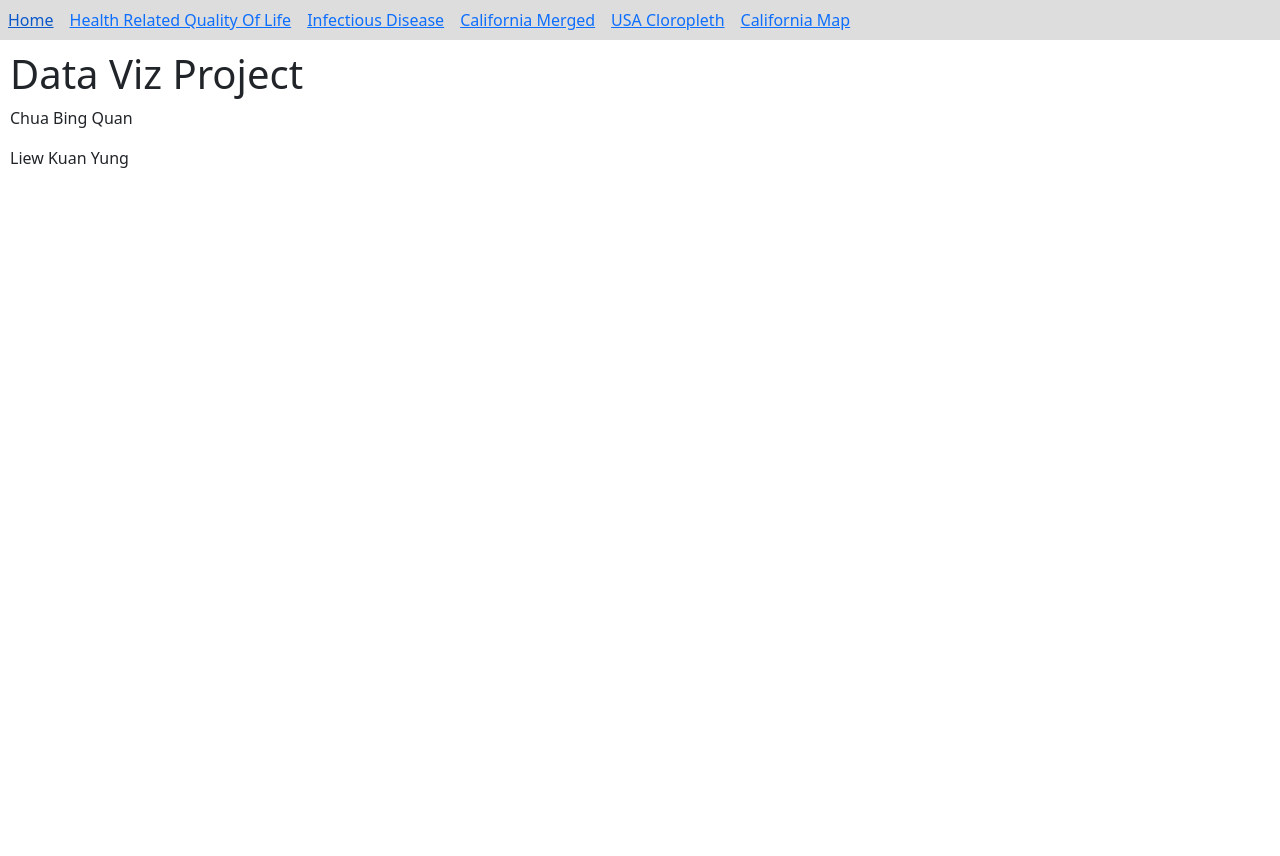
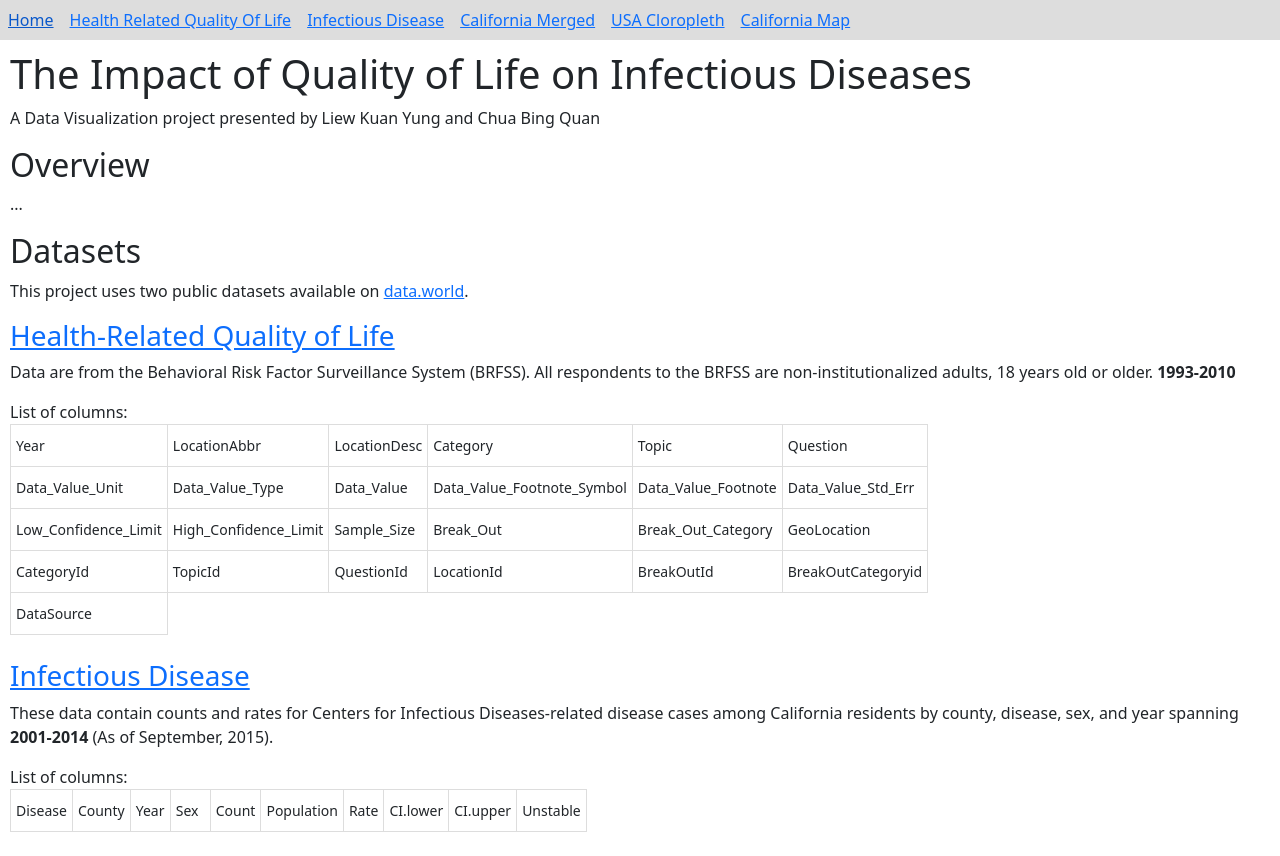
Before and after one commit to BingQuanChua/Quality-of-Life, a React (Create React App) app in the folder react-app/: page / in a window 1280 px wide. Before the commit the page ends 800 px from the top, so only its background shows below. Built offline with nearby package versions, Linux system fonts and the light colour scheme.

Commit message:
feat: Home page update

```diff
--- /dev/null
+++ b/react-app/src/components/Home.css
@@ -0,0 +1,37 @@
+/* Table in Dataset description */
+.tg {
+  border-collapse: collapse;
+  border-spacing: 0;
+}
+.tg td {
+  border-color: #dddddd;
+  border-style: solid;
+  border-width: 1px;
+  font-size: 14px;
+  overflow: hidden;
+  padding: 10px 5px;
+  width: 40px;
+  word-break: normal;
+}
+.tg th {
+  border-color: #dddddd;
+  border-style: solid;
+  border-width: 1px;
+  font-size: 14px;
+  font-weight: normal;
+  overflow: hidden;
+  padding: 10px 5px;
+  width: 40px;
+  word-break: normal;
+}
+.tg .tg-0pky {
+  border-color: inherit;
+  text-align: left;
+  vertical-align: top;
+  width: 5px;
+}
+.tg .tg-0lax {
+  text-align: left;
+  vertical-align: top;
+  width: 40px;
+}
--- a/react-app/src/components/Home.js
+++ b/react-app/src/components/Home.js
@@ -1,11 +1,119 @@
+import "./Home.css";
+
 export default function Home() {
   return (
-    <div style={{marginLeft: 10, marginTop: 10}}>
-      <h1>
-        Data Viz Project
-      </h1>
-      <p>Chua Bing Quan</p>
-      <p>Liew Kuan Yung</p>
+    <div style={{ marginLeft: 10, marginTop: 10 }}>
+      <h1>The Impact of Quality of Life on Infectious Diseases</h1>
+      <p>
+        A Data Visualization project presented by Liew Kuan Yung and Chua Bing
+        Quan
+      </p>
+
+      <h2>Overview</h2>
+      <p>...</p>
+
+      <h2>Datasets</h2>
+
+      <p>
+        This project uses two public datasets available on{" "}
+        <a href="https://data.world/" target="_blank" rel="noreferrer">
+          data.world
+        </a>
+        .
+      </p>
+
+      <h3>
+        <a
+          href="https://data.world/health/health-related-quality-of-life"
+          target="_blank"
+          rel="noreferrer"
+        >
+          Health-Related Quality of Life
+        </a>
+      </h3>
+      <p>
+        Data are from the Behavioral Risk Factor Surveillance System (BRFSS).
+        All respondents to the BRFSS are non-institutionalized adults, 18 years
+        old or older. <strong>1993-2010</strong>
+      </p>
+
+      <div>
+        List of columns:
+        <table class="tg">
+          <thead>
+            <td class="tg-0lax">Year</td>
+            <td class="tg-0lax">LocationAbbr</td>
+            <td class="tg-0lax">LocationDesc</td>
+            <td class="tg-0lax">Category</td>
+            <td class="tg-0lax">Topic</td>
+            <td class="tg-0lax">Question</td>
+          </thead>
+          <tbody>
+            <td class="tg-0lax">Data_Value_Unit</td>
+            <td class="tg-0lax">Data_Value_Type</td>
+            <td class="tg-0lax">Data_Value</td>
+            <td class="tg-0lax">Data_Value_Footnote_Symbol</td>
+            <td class="tg-0lax">Data_Value_Footnote</td>
+            <td class="tg-0lax">Data_Value_Std_Err</td>
+          </tbody>
+          <tbody>
+            <td class="tg-0lax">Low_Confidence_Limit</td>
+            <td class="tg-0lax">High_Confidence_Limit</td>
+            <td class="tg-0lax">Sample_Size</td>
+            <td class="tg-0lax">Break_Out</td>
+            <td class="tg-0lax">Break_Out_Category</td>
+            <td class="tg-0lax">GeoLocation</td>
+          </tbody>
+          <tbody>
+            <td class="tg-0lax">CategoryId</td>
+            <td class="tg-0lax">TopicId</td>
+            <td class="tg-0lax">QuestionId</td>
+            <td class="tg-0lax">LocationId</td>
+            <td class="tg-0lax">BreakOutId</td>
+            <td class="tg-0lax">BreakOutCategoryid</td>
+          </tbody>
+          <tbody>
+            <td class="tg-0lax">DataSource</td>
+          </tbody>
+        </table>
+      </div>
+      <br></br>
+
+      <h3>
+        <a
+          href="https://data.world/health/infectious-disease-2001-2014"
+          target="_blank"
+          rel="noreferrer"
+        >
+          Infectious Disease
+        </a>
+      </h3>
+
+      <p>
+        These data contain counts and rates for Centers for Infectious
+        Diseases-related disease cases among California residents by county,
+        disease, sex, and year spanning <strong>2001-2014</strong> (As of September, 2015).
+      </p>
+      <div>
+        List of columns:
+        <table class="tg">
+          <thead>
+            <tr>
+              <td class="tg-0lax">Disease</td>
+              <td class="tg-0lax">County</td>
+              <td class="tg-0lax">Year</td>
+              <td class="tg-0lax">Sex</td>
+              <td class="tg-0lax">Count</td>
+              <td class="tg-0lax">Population</td>
+              <td class="tg-0lax">Rate</td>
+              <td class="tg-0lax">CI.lower</td>
+              <td class="tg-0lax">CI.upper</td>
+              <td class="tg-0lax">Unstable</td>
+            </tr>
+          </thead>
+        </table>
+      </div>
+      <br></br>
     </div>
-  )
+  );
 }
```
Also changed, not shown: 2 other files (tests, documents, lock files or other folders).
